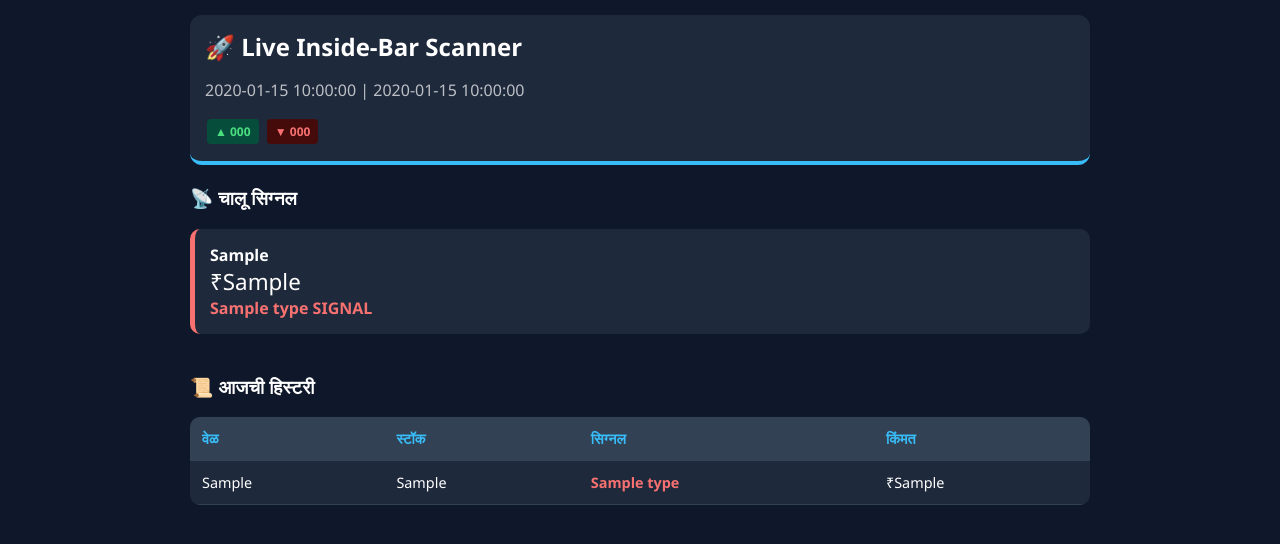
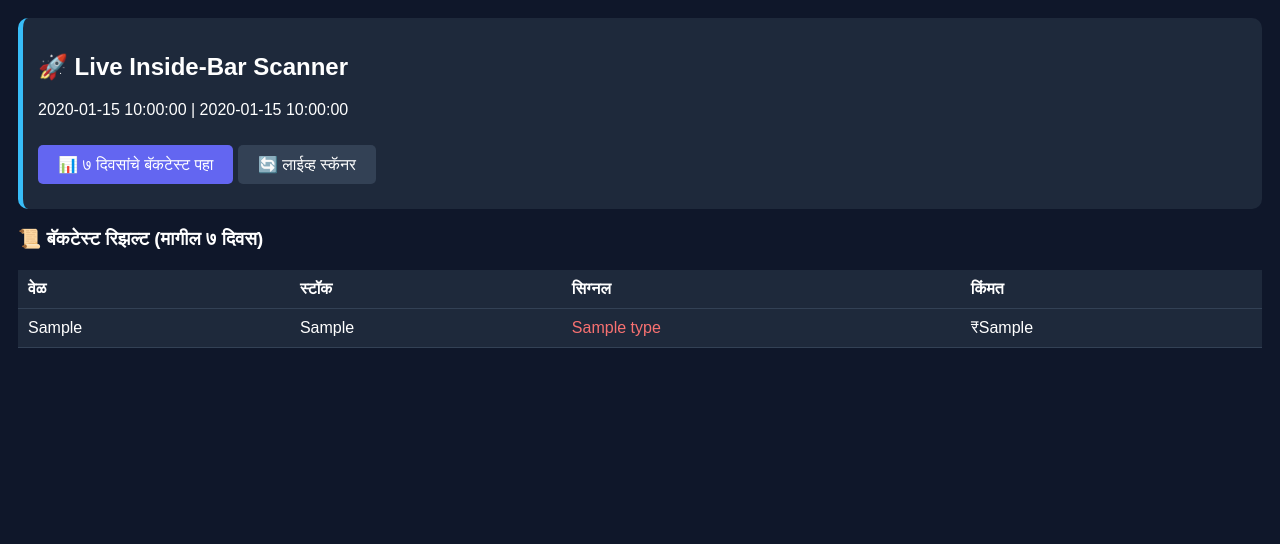
Before and after one commit to dattapwr/nifty-trading-bot, a Flask app: template templates/index.html in a window 1280 px wide. Shown: the top 544 px of the page. Run offline with Flask 3, Linux system fonts and the light colour scheme; the template is opened without the code that fills it: most values are stand-ins (such as "Sample title", 1, 10 or a date in 2020).

Commit message:
Update index.html

```diff
--- a/templates/index.html
+++ b/templates/index.html
@@ -5,62 +5,46 @@
     <meta http-equiv="refresh" content="120">
     <title>Scanner Pro</title>
     <style>
-        body { font-family: 'Segoe UI', sans-serif; background: #0f172a; color: white; margin: 0; padding: 15px; }
-        .container { max-width: 900px; margin: auto; }
-        .header-card { background: #1e293b; padding: 15px; border-radius: 12px; margin-bottom: 20px; border-bottom: 4px solid #38bdf8; }
-        .grid { display: grid; grid-template-columns: repeat(auto-fit, minmax(250px, 1fr)); gap: 10px; margin-bottom: 30px; }
-        .stock-card { background: #1e293b; padding: 15px; border-radius: 10px; border-left: 5px solid #38bdf8; }
-        .buy { border-color: #4ade80; }
-        .sell { border-color: #f87171; }
-        .tag { padding: 4px 8px; border-radius: 4px; font-size: 0.75em; font-weight: bold; margin: 2px; display: inline-block; }
-        table { width: 100%; border-collapse: collapse; background: #1e293b; border-radius: 10px; overflow: hidden; font-size: 0.9em; }
-        th, td { padding: 12px; text-align: left; border-bottom: 1px solid #334155; }
-        th { background: #334155; color: #38bdf8; }
-        .buy-txt { color: #4ade80; font-weight: bold; }
-        .sell-txt { color: #f87171; font-weight: bold; }
+        body { font-family: sans-serif; background: #0f172a; color: white; padding: 10px; }
+        .card { background: #1e293b; padding: 15px; border-radius: 10px; margin-bottom: 15px; border-left: 5px solid #38bdf8; }
+        .bt-btn { background: #6366f1; color: white; padding: 10px 20px; border: none; border-radius: 5px; cursor: pointer; text-decoration: none; display: inline-block; margin: 10px 0; }
+        table { width: 100%; border-collapse: collapse; margin-top: 20px; background: #1e293b; }
+        th, td { padding: 10px; border-bottom: 1px solid #334155; text-align: left; }
+        .buy { color: #4ade80; } .sell { color: #f87171; }
     </style>
 </head>
 <body>
-    <div class="container">
-        <div class="header-card">
-            <h2 style="margin:0;">🚀 Live Inside-Bar Scanner</h2>
-            <p style="opacity:0.7;">{{ date }} | {{ time }}</p>
-            <div>
-                {% for s in h2 %} <span class="tag" style="background: #064e3b; color: #4ade80;">▲ {{ s.code }}</span> {% endfor %}
-                {% for s in l2 %} <span class="tag" style="background: #450a0a; color: #f87171;">▼ {{ s.code }}</span> {% endfor %}
+    <div class="card">
+        <h2>🚀 Live Inside-Bar Scanner</h2>
+        <p>{{ date }} | {{ time }}</p>
+        <a href="/?bt=1" class="bt-btn">📊 ७ दिवसांचे बॅकटेस्ट पहा</a>
+        <a href="/" class="bt-btn" style="background:#334155;">🔄 लाईव्ह स्कॅनर</a>
+    </div>
+
+    {% if bt_results %}
+        <h3>📜 बॅकटेस्ट रिझल्ट (मागील ७ दिवस)</h3>
+        <table>
+            <tr><th>वेळ</th><th>स्टॉक</th><th>सिग्नल</th><th>किंमत</th></tr>
+            {% for r in bt_results %}
+            <tr>
+                <td>{{ r.t }}</td>
+                <td>{{ r.s }}</td>
+                <td class="{{ 'buy' if r.type == 'BUY' else 'sell' }}">{{ r.type }}</td>
+                <td>₹{{ r.p }}</td>
+            </tr>
+            {% endfor %}
+        </table>
+    {% else %}
+        <h3>📡 आजचे चालू सिग्नल</h3>
+        {% for s in stocks %}
+            <div class="card" style="border-color: {{ '#4ade80' if s.type == 'BUY' else '#f87171' }};">
+                <b>{{ s.s }}</b> - ₹{{ s.p }} ({{ s.type }})
             </div>
-        </div>
+        {% else %}
+            <p>सध्या कोणतेही सिग्नल नाहीत.</p>
+        {% endfor %}
+    {% endif %}
 
-        <h3>📡 चालू सिग्नल</h3>
-        <div class="grid">
-            {% for s in stocks %}
-            <div class="stock-card {{ 'buy' if s.type == 'BUY' else 'sell' }}">
-                <b>{{ s.s }}</b><br>
-                <span style="font-size: 1.4em;">₹{{ s.p }}</span><br>
-                <span class="{{ 'buy-txt' if s.type == 'BUY' else 'sell-txt' }}">{{ s.type }} SIGNAL</span>
-            </div>
-            {% else %}
-            <p style="opacity: 0.5;">सध्या कोणतेही ब्रेकआउट नाहीत.</p>
-            {% endfor %}
-        </div>
-
-        <h3 style="margin-top: 40px;">📜 आजची हिस्टरी</h3>
-        <table>
-            <thead>
-                <tr><th>वेळ</th><th>स्टॉक</th><th>सिग्नल</th><th>किंमत</th></tr>
-            </thead>
-            <tbody>
-                {% for h in history %}
-                <tr>
-                    <td>{{ h.t }}</td>
-                    <td>{{ h.s }}</td>
-                    <td class="{{ 'buy-txt' if h.type == 'BUY' else 'sell-txt' }}">{{ h.type }}</td>
-                    <td>₹{{ h.p }}</td>
-                </tr>
-                {% endfor %}
-            </tbody>
-        </table>
-    </div>
-    <script>setInterval(function(){ location.reload(true); }, 120000);</script>
+    <script>setInterval(function(){ if(!window.location.search.includes('bt')) location.reload(); }, 120000);</script>
 </body>
 </html>
```
